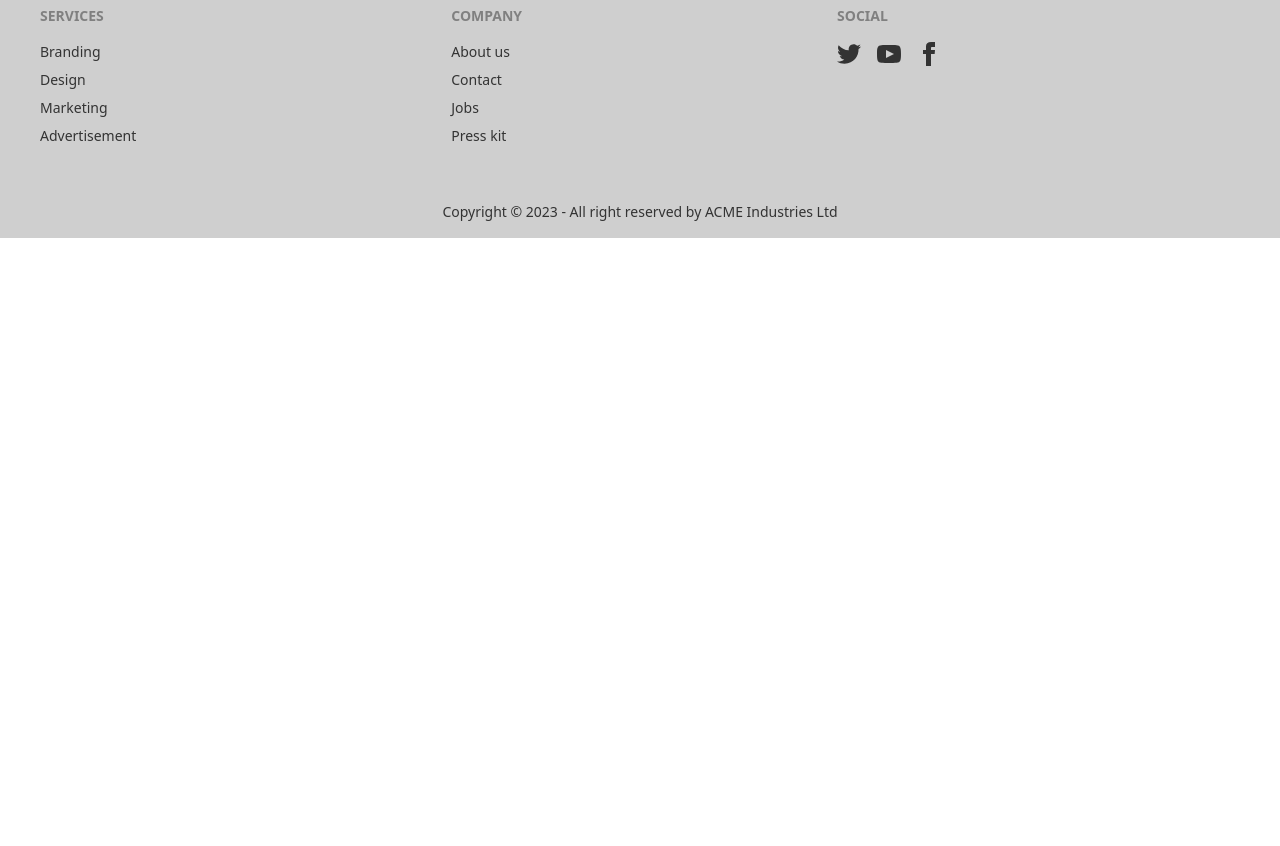
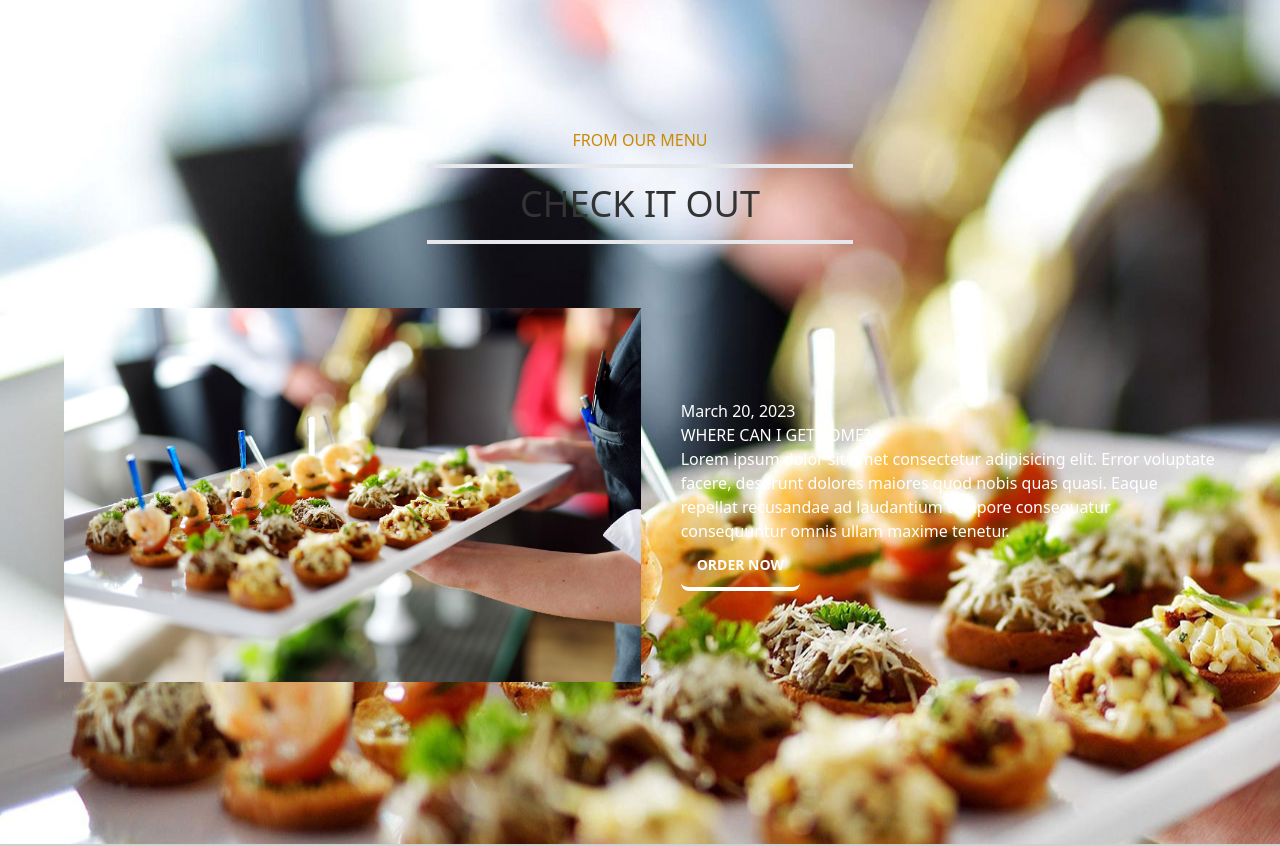
Before and after one commit to AbdullahWB/bistro-boss-project, a React (Vite) app: page / in a window 1280 px wide. Shown: the part 2120-2966 px from the top of the page. Before the commit the page ends 2358 px from the top, so only its background shows below. Built offline with nearby package versions, Linux system fonts and the light colour scheme.

Commit message:
make featured

```diff
--- /dev/null
+++ b/src/Pages/Home/Featured/Featured.jsx
@@ -0,0 +1,27 @@
+import React from 'react';
+import SectionTittle from '../../../Components/SectionTittle';
+import img from '../../../assets/home/featured.jpg'
+
+const Featured = () => {
+    return (
+        <div className='py-[130px] bg-fixed' style={{ backgroundImage: `url(${img})` }}>
+            <SectionTittle
+                heading={"Check it out"}
+                subHeading={"FROM OUR MENU"}
+            ></SectionTittle>
+            <div className='flex text-white justify-center items-center py-8 px-16 gap-10'>
+                <div>
+                    <img src={img} alt="" />
+                </div>
+                <div className=''>
+                    <p>March 20, 2023</p>
+                    <p>WHERE CAN I GET SOME?</p>
+                    <p>Lorem ipsum dolor sit amet consectetur adipisicing elit. Error voluptate facere, deserunt dolores maiores quod nobis quas quasi. Eaque repellat recusandae ad laudantium tempore consequatur consequuntur omnis ullam maxime tenetur.</p>
+                    <button className='btn btn-outline border-0 border-b-4 border-b-white text-white'>Order Now</button>
+                </div>
+            </div>
+        </div>
+    );
+};
+
+export default Featured;
--- a/src/Pages/Home/Home/Home.jsx
+++ b/src/Pages/Home/Home/Home.jsx
@@ -2,6 +2,7 @@ import React from 'react';
 import Banner from '../Banner.jsx/Banner';
 import Category from '../Category/Category';
 import PopularMenu from '../PopularMenu/PopularMenu';
+import Featured from '../Featured/Featured';
 
 const Home = () => {
     return (
@@ -9,6 +10,7 @@ const Home = () => {
             <Banner></Banner>
             <Category></Category>
             <PopularMenu></PopularMenu>
+            <Featured></Featured>
         </div>
     );
 };
```
